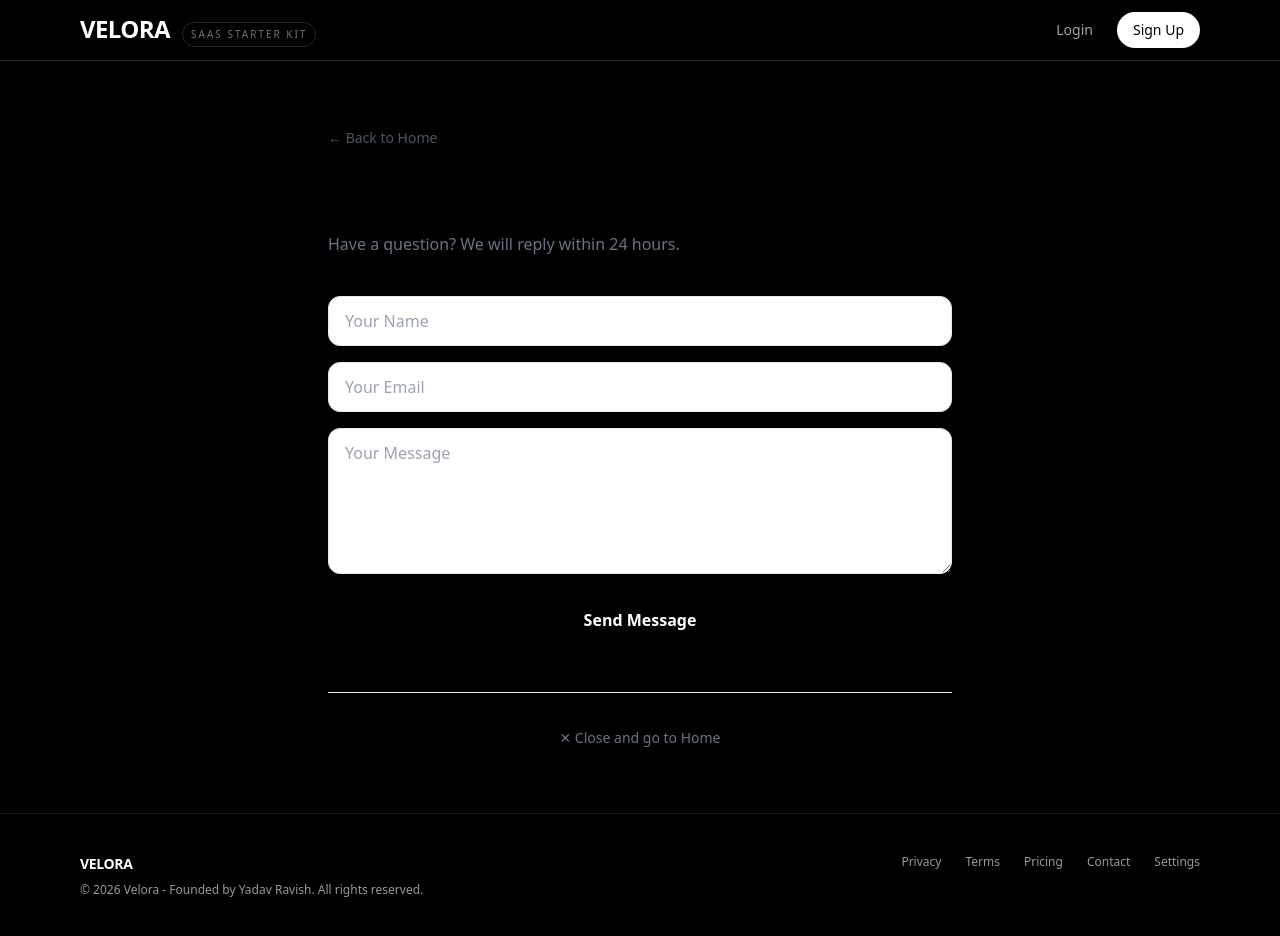
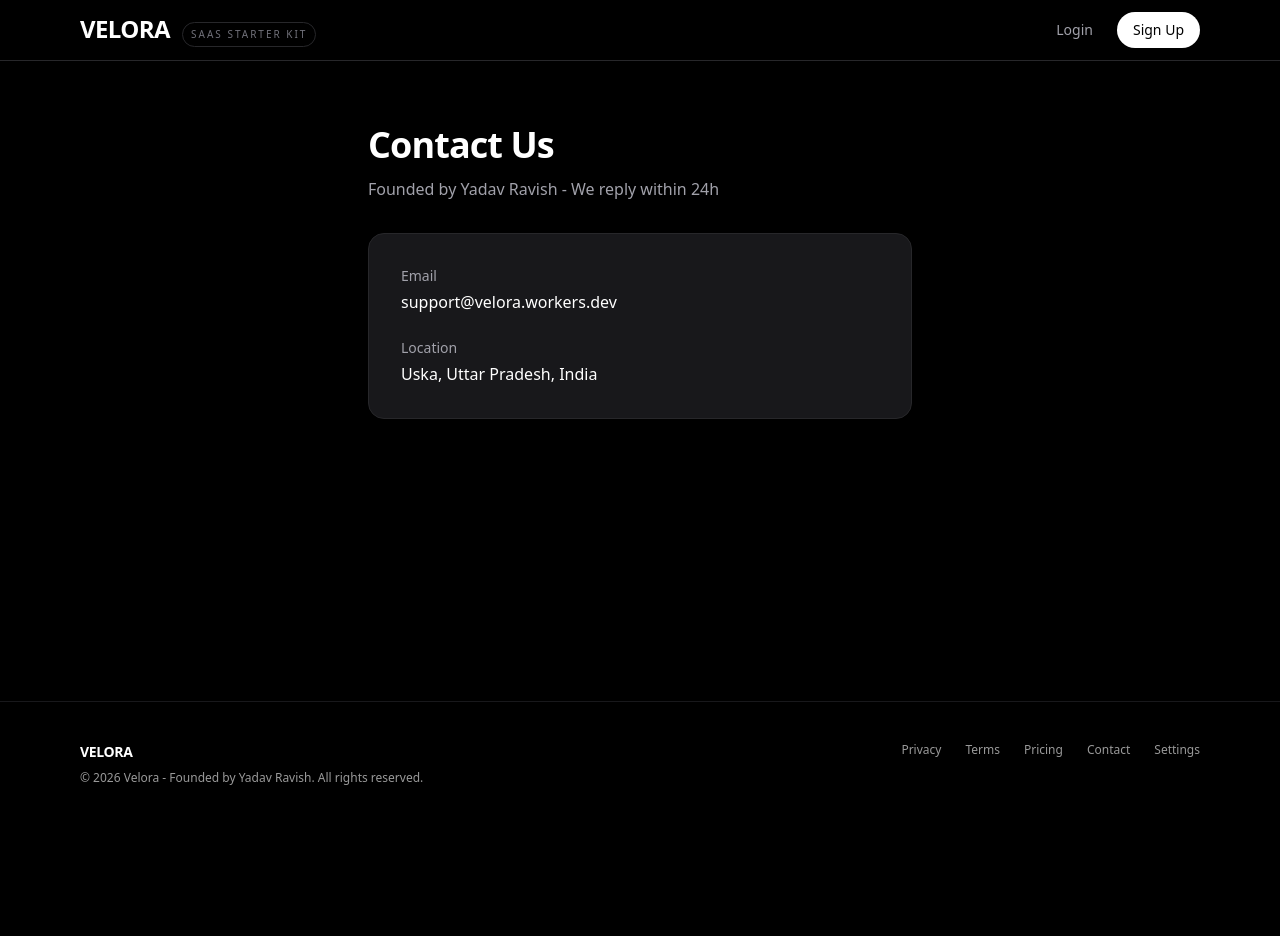
Before and after one commit to Ravs10/saas-starter-kit, a Next.js app: page /contact in a window 1280 px wide. After the commit the page ends 826 px from the top, so only its background shows below. Built offline with nearby package versions, Linux system fonts and the light colour scheme.

Commit message:
Refactor Contact component to ContactPage and update layout

```diff
--- a/app/contact/page.tsx
+++ b/app/contact/page.tsx
@@ -1,21 +1,15 @@
-import Link from "next/link"
-
-export default function Contact() {
+export default function ContactPage() {
   return (
-    <div className="max-w-2xl mx-auto px-6 py-16">
-      <Link href="/" className="inline-flex items-center gap-2 text-sm font-medium text-gray-600 hover:text-black mb-8">
-        ← Back to Home
-      </Link>
-      <h1 className="text-4xl font-bold">Contact Us</h1>
-      <p className="text-gray-500 mt-3">Have a question? We will reply within 24 hours.</p>
-      <form className="mt-10 space-y-4">
-        <input type="text" placeholder="Your Name" className="w-full px-4 py-3 rounded-xl border bg-white outline-none focus:ring-2 focus:ring-black" />
-        <input type="email" placeholder="Your Email" className="w-full px-4 py-3 rounded-xl border bg-white outline-none focus:ring-2 focus:ring-black" />
-        <textarea placeholder="Your Message" rows={5} className="w-full px-4 py-3 rounded-xl border bg-white outline-none focus:ring-2 focus:ring-black"></textarea>
-        <button className="w-full py-3 rounded-xl bg-black text-white font-semibold hover:opacity-90">Send Message</button>
-      </form>
-      <div className="mt-12 pt-8 border-t text-center">
-        <Link href="/" className="text-sm text-gray-500 hover:text-black">✕ Close and go to Home</Link>
+    <div className="min-h-[calc(100vh-200px)] bg-black text-white">
+      <div className="max-w-xl mx-auto px-4 py-16">
+        <h1 className="text-4xl font-black tracking-tight">Contact Us</h1>
+        <p className="text-zinc-400 mt-3">Founded by Yadav Ravish - We reply within 24h</p>
+        <div className="mt-8 bg-zinc-900 p-8 rounded-2xl border border-zinc-800">
+          <p className="text-sm text-zinc-400">Email</p>
+          <p className="font-medium mt-1">support@velora.workers.dev</p>
+          <p className="text-sm text-zinc-400 mt-6">Location</p>
+          <p className="font-medium mt-1">Uska, Uttar Pradesh, India</p>
+        </div>
       </div>
     </div>
   )
```
